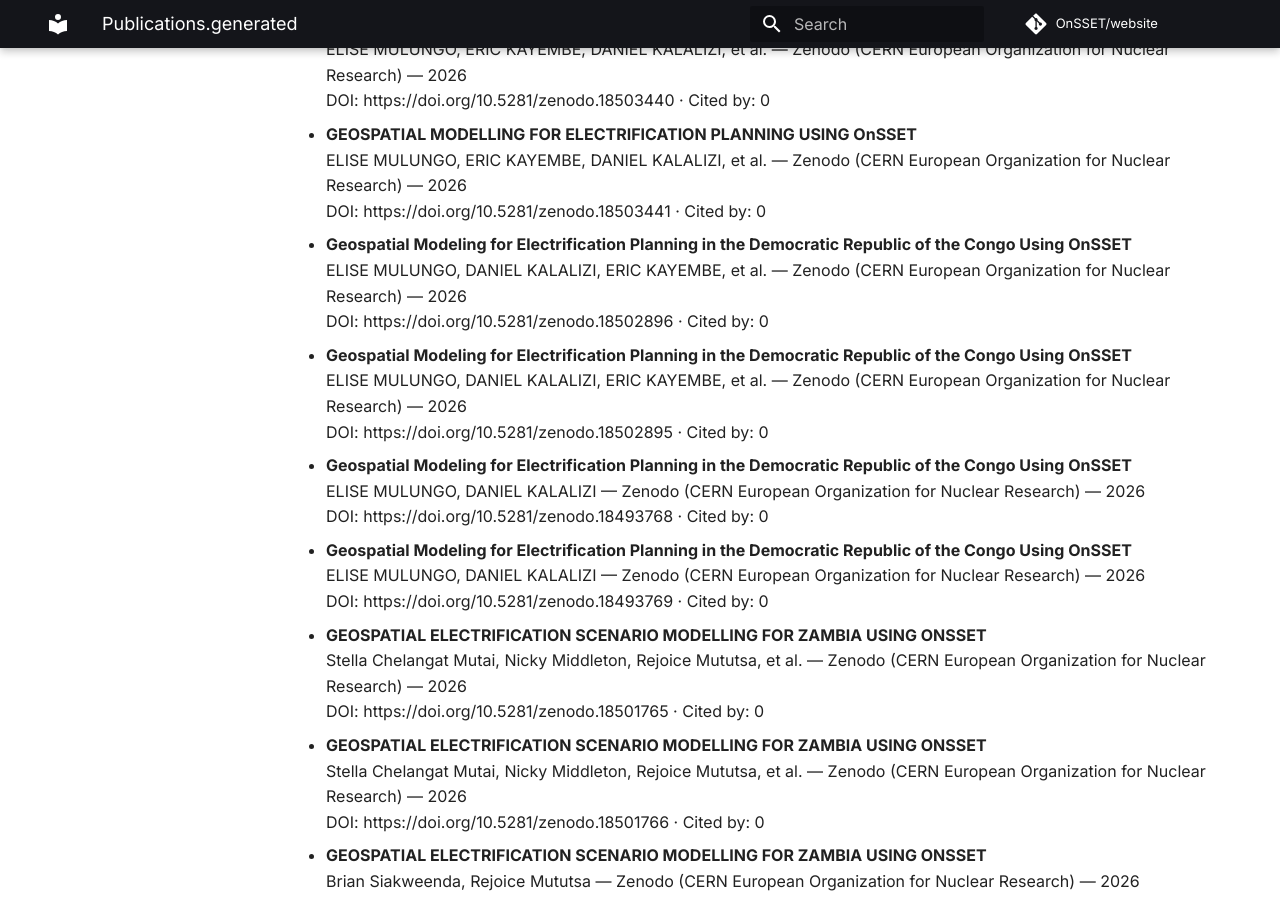
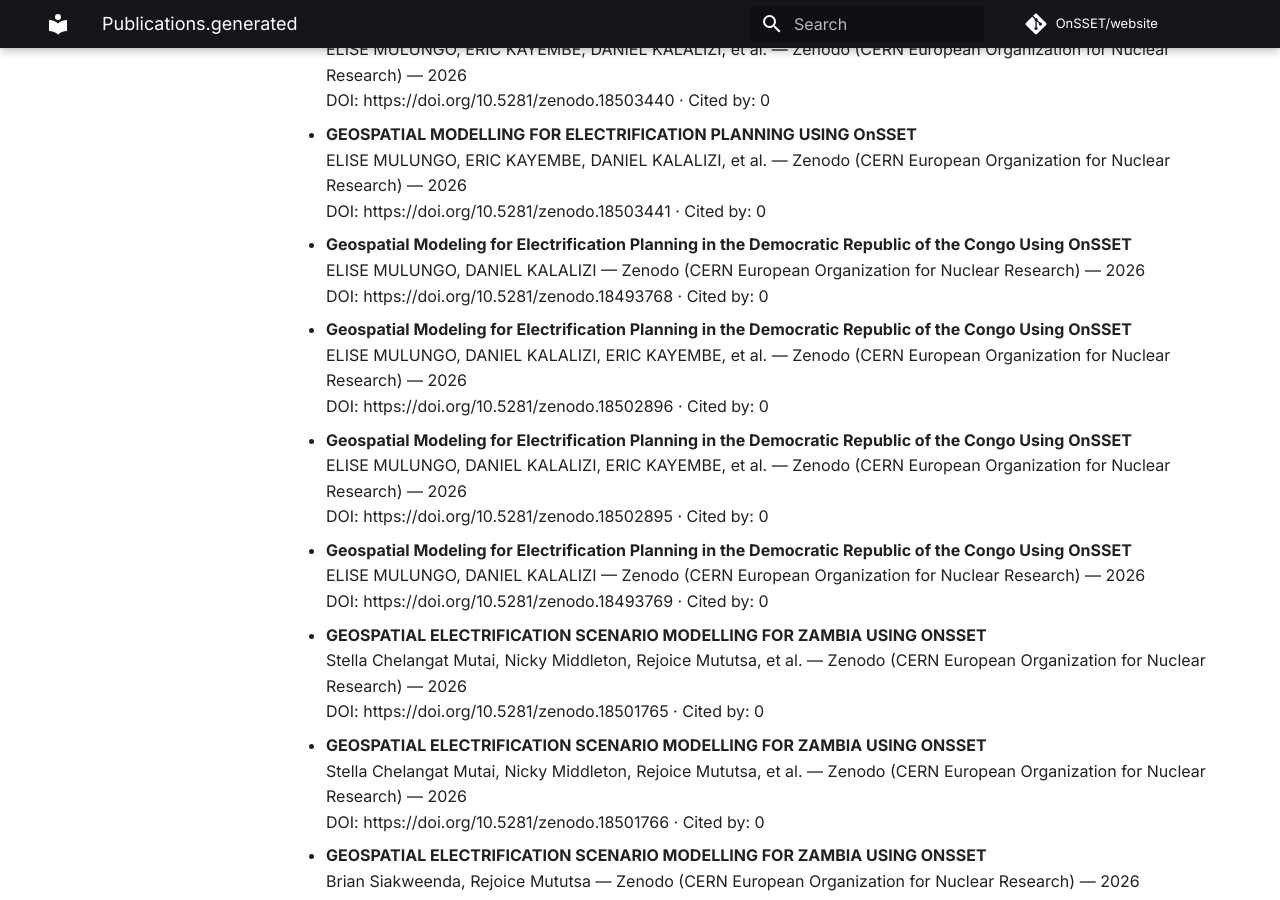
Before and after one commit to OnSSET/website, an MkDocs documentation site: the page built from docs/publications.generated.md, in a window 1280 px wide and 900 px high, scrolled down 4201 px. Built offline with MkDocs 1.6.1 and Material for MkDocs 9.7.7, drawn with Linux system fonts in a browser that asks for light colours; comment, search, counter and statistics services are not loaded; some of the changed text lies outside the part shown.

```diff
--- a/docs/publications.generated.md
+++ b/docs/publications.generated.md
@@ -84,11 +84,11 @@ No results found.
 
 - **Modernizing Access to Electricity in Madagascar - Insights from GEP-OnSSET geospatial modeling**
   Christian TOMBO — Zenodo (CERN European Organization for Nuclear Research) — 2026
-  DOI: https://doi.org/10.5281/zenodo.21523815 · Cited by: 0
+  DOI: https://doi.org/10.5281/zenodo.21523814 · Cited by: 0
 
 - **Modernizing Access to Electricity in Madagascar - Insights from GEP-OnSSET geospatial modeling**
   Christian TOMBO — Zenodo (CERN European Organization for Nuclear Research) — 2026
-  DOI: https://doi.org/10.5281/zenodo.21523814 · Cited by: 0
+  DOI: https://doi.org/10.5281/zenodo.21523815 · Cited by: 0
 
 - **Moderniser l'Accès à l'Électricité à Madagascar - Perspectives issues de la modélisation géospatiale GEP-OnSSET**
   Christian TOMBO — Zenodo (CERN European Organization for Nuclear Research) — 2026
@@ -183,16 +183,16 @@ No results found.
   DOI: https://doi.org/10.5281/zenodo.18503441 · Cited by: 0
 
 - **Geospatial Modeling for Electrification Planning in the Democratic Republic of the Congo Using OnSSET**
+  ELISE MULUNGO, DANIEL KALALIZI — Zenodo (CERN European Organization for Nuclear Research) — 2026
+  DOI: https://doi.org/10.5281/zenodo.18493768 · Cited by: 0
+
+- **Geospatial Modeling for Electrification Planning in the Democratic Republic of the Congo Using OnSSET**
   ELISE MULUNGO, DANIEL KALALIZI, ERIC KAYEMBE, et al. — Zenodo (CERN European Organization for Nuclear Research) — 2026
   DOI: https://doi.org/10.5281/zenodo.18502896 · Cited by: 0
 
 - **Geospatial Modeling for Electrification Planning in the Democratic Republic of the Congo Using OnSSET**
   ELISE MULUNGO, DANIEL KALALIZI, ERIC KAYEMBE, et al. — Zenodo (CERN European Organization for Nuclear Research) — 2026
   DOI: https://doi.org/10.5281/zenodo.18502895 · Cited by: 0
-
-- **Geospatial Modeling for Electrification Planning in the Democratic Republic of the Congo Using OnSSET**
-  ELISE MULUNGO, DANIEL KALALIZI — Zenodo (CERN European Organization for Nuclear Research) — 2026
-  DOI: https://doi.org/10.5281/zenodo.18493768 · Cited by: 0
 
 - **Geospatial Modeling for Electrification Planning in the Democratic Republic of the Congo Using OnSSET**
   ELISE MULUNGO, DANIEL KALALIZI — Zenodo (CERN European Organization for Nuclear Research) — 2026
@@ -404,11 +404,11 @@ No results found.
 
 - **OnSSET with spatial changes in urbanisation in Kenya**
   Omondi, Cynthia Achieng — Zenodo (CERN European Organization for Nuclear Research) — 2025
-  DOI: https://doi.org/10.5281/zenodo.17961683 · Cited by: 0
+  DOI: https://doi.org/10.5281/zenodo.17961682 · Cited by: 0
 
 - **OnSSET with spatial changes in urbanisation in Kenya**
   Omondi, Cynthia Achieng — Zenodo (CERN European Organization for Nuclear Research) — 2025
-  DOI: https://doi.org/10.5281/zenodo.17961682 · Cited by: 0
+  DOI: https://doi.org/10.5281/zenodo.17961683 · Cited by: 0
 
 - **Mapping the Landscape of Open Science Research in Africa: A Bibliometric Analysis**
   Samuel Ankamah, Vivian Amponsah, Francis Yeboah, et al. — Ghana Library Journal — 2025
```
